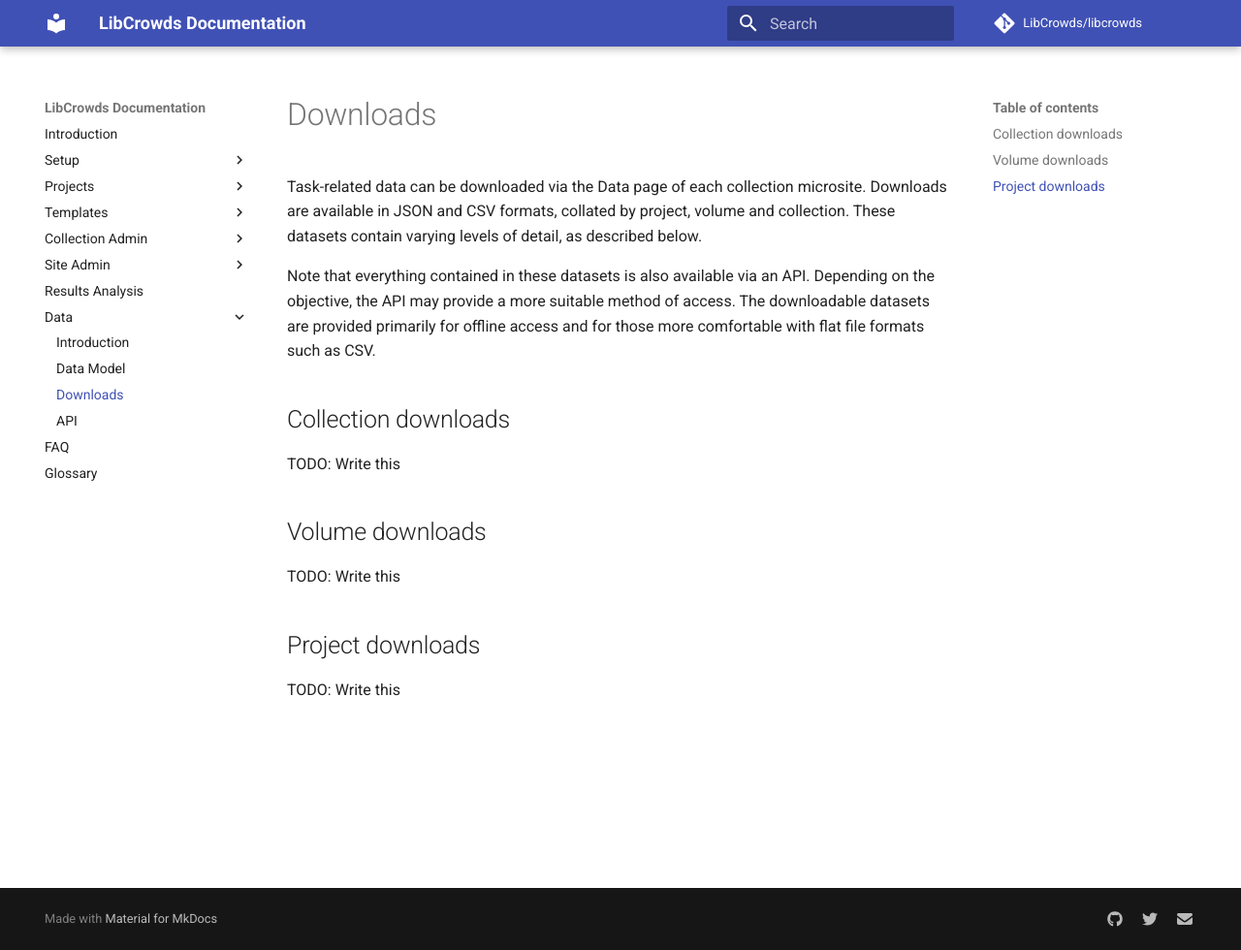
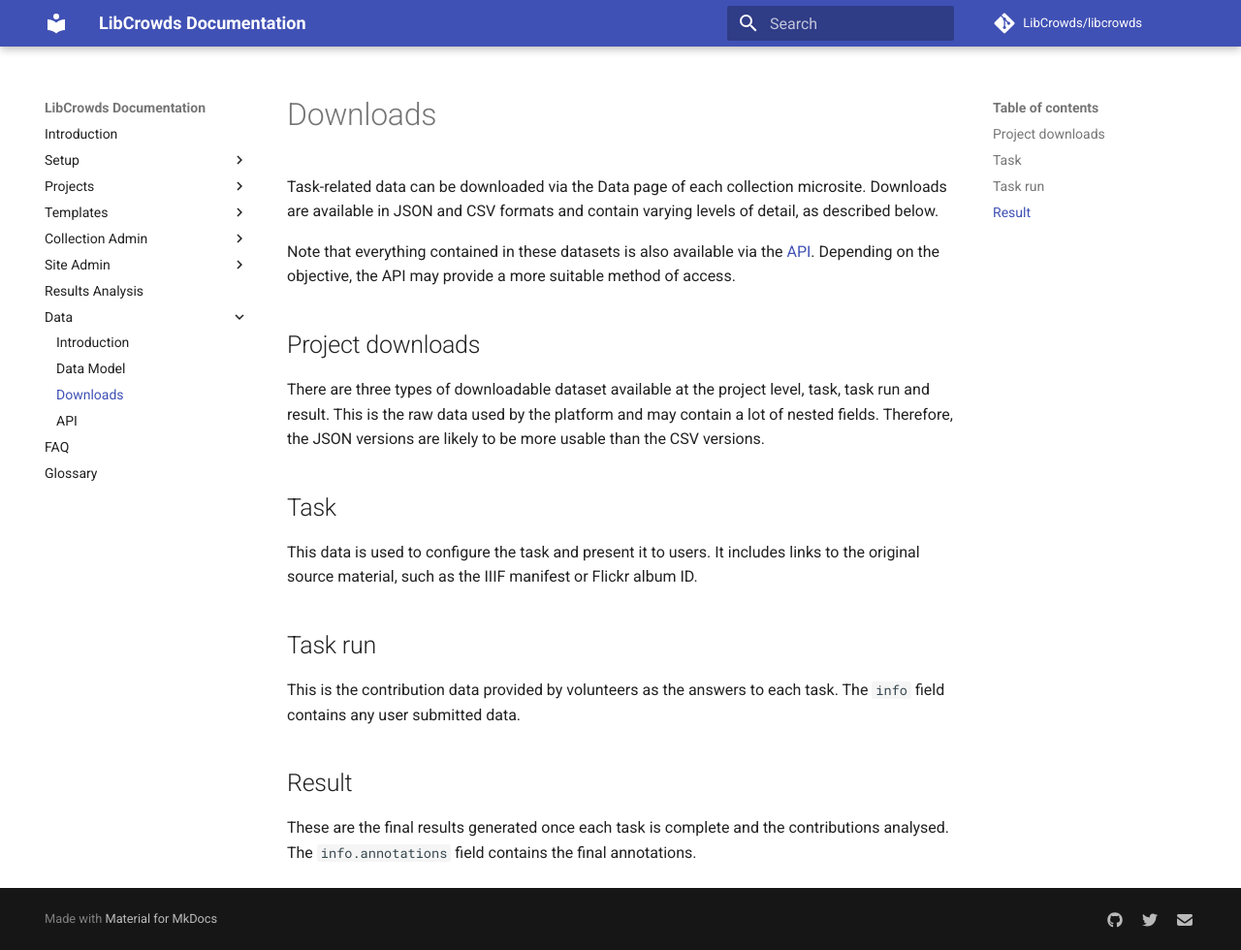
Before and after one commit to LibCrowds/docs, an MkDocs documentation site: the page built from docs/data/downloads.md, in a window 1280 px wide and 980 px high. Shown: the whole window at 97% size. Built offline with MkDocs 1.6.1 and Material for MkDocs 9.7.7, drawn with Linux system fonts in a browser that asks for light colours; comment, search, counter and statistics services are not loaded; old or Windows-style settings are respelled for this version of MkDocs.

Commit message:
Update downloads docs

```diff
--- a/docs/data/downloads.md
+++ b/docs/data/downloads.md
@@ -1,21 +1,31 @@
 Task-related data can be downloaded via the Data page of each collection
-microsite. Downloads are available in JSON and CSV formats, collated by
-project, volume and collection. These datasets contain varying levels of
-detail, as described below.
+microsite. Downloads are available in JSON and CSV formats and contain varying
+levels of detail, as described below.
 
-Note that everything contained in these datasets is also available via an
-API. Depending on the objective, the API may provide a more suitable method
-of access. The downloadable datasets are provided primarily for offline access
-and for those more comfortable with flat file formats such as CSV.
-
-## Collection downloads
-
-TODO: Write this
-
-## Volume downloads
-
-TODO: Write this
+Note that everything contained in these datasets is also available via the
+[API](/data/api.md). Depending on the objective, the API may provide a more
+suitable method of access.
 
 ## Project downloads
 
-TODO: Write this
+There are three types of downloadable dataset available at the project level,
+task, task run and result. This is the raw data used by the platform and may
+contain a lot of nested fields. Therefore, the JSON versions are likely
+to be more usable than the CSV versions.
+
+## Task
+
+This data is used to configure the task and present it to users. It includes
+links to the original source material, such as the IIIF manifest or Flickr
+album ID.
+
+## Task run
+
+This is the contribution data provided by volunteers as the answers to each
+task. The `info` field contains any user submitted data.
+
+## Result
+
+These are the final results generated once each task is complete and the
+contributions analysed. The `info.annotations` field contains the final
+annotations.
```
